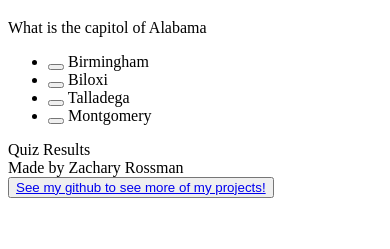
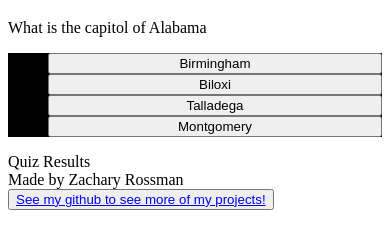
Before and after one commit to Zachary-Rossman/states-capitols-quiz, a plain HTML site: page index.html in a window 390 px wide. Both pictures are taken after a click on the button "Click to Start Quiz". Shown: the part 61-310 px from the top of the page. Drawn offline with Linux system fonts and the light colour scheme.

Commit message:
all answer options responsive; calculating score prior to clicking playBtn for next question, which needs to be fixed; placed basic styling for answer section for styling to be changed later for selected answers

```diff
--- a/CSS/style.css
+++ b/CSS/style.css
@@ -0,0 +1,9 @@
+.answerCard{
+    display: flex;
+    flex-direction: column;
+    font-family: sans-serif;
+    color: white;
+    background-color: black;
+    border: 2px 2px 2px solid blue;
+    max-width: auto;
+}
--- a/index.html
+++ b/index.html
@@ -12,26 +12,11 @@
     <main>
         <h1 class="title">States & Capitol Quiz</h1>
         <div id="question" class="question">Choose the capitol of this state.</div>
-        <ul id="answerChoices" class="answerSection">
-            <li>
-                <button type="radio" name="answer" id="a" class="answer"></button>
-                <label for="a" id="a-txt">Answer</label>
-            </li>
-
-            <li>
-                <button type="radio" name="answer" id="b" class="answer"></button>
-                <label for="b" id="b-txt">Answer</label>
-            </li>
-
-            <li>
-                <button type="radio" name="answer" id="c" class="answer"></button>
-                <label for="c" id="c-txt">Answer</label>
-            </li>
-
-            <li>
-                <button type="radio" name="answer" id="d" class="answer"></button>
-                <label for="d" id="d-txt">Answer</label>
-            </li>
+        <ul id="answerChoices" class="answerCard">
+            <button id="a" class="aBtn"></button>
+            <button id="b" class="bBtn"></button>
+            <button id="c" class="cBtn"></button>
+            <button id="d" class="dBtn"></button>
         </ul>
         <button id="playBtn" class="startBtn">Click to Start Quiz</button>
         <div id="results" class="results">Quiz Results</div>
--- a/js/script.js
+++ b/js/script.js
@@ -5,16 +5,12 @@ let answerDiv = document.querySelector(`#answerChoices`);
 let resultsDiv = document.querySelector(`#results`);
 // Response Div Buttons; To be used and changed in each function
 let a = document.querySelector(`#a`);
-let aTxt = document.querySelector(`#a-txt`);
 
 let b = document.querySelector(`#b`);
-let bTxt = document.querySelector(`#b-txt`);
 
 let c = document.querySelector(`#c`);
-let cTxt = document.querySelector(`#c-txt`);
 
 let d = document.querySelector(`#d`);
-let dTxt = document.querySelector(`#d-txt`);
 
 // Database of states and capitols
 let states = ['Alabama', 'Alaska', 'Arizona', 'Arkansas', 'California', 'Colorado', 'Connecticut', 'Delaware', 'Florida', 'Georgia', 'Hawaii', 'Idaho', 'Illinois', 'Indiana', 'Iowa', 'Kansas', 'Kentucky', 'Louisiana', 'Maine', 'Maryland', 'Massachusetts', 'Michigan', 'Minnesota', 'Mississippi', 'Missouri', 'Montana', 'Nebraska', 'Nevada', 'New Hampshire', 'New Jersey', 'New Mexico', 'New York', 'North Carolina', 'North Dakota', 'Ohio', 'Oklahoma', 'Oregon', 'Pennsylvania', 'Rhode Island', 'South Carolina', 'South Dakota', 'Tennessee', 'Texas', 'Utah', 'Vermont', 'Virginia', 'Washington', 'West Virginia', 'Wisconsin', 'Wyoming'];
@@ -62,23 +58,14 @@ function q1(){
     let answerOption4 = a1[3];
 
     // Displays option text in the HTML
-    aTxt.innerHTML = `${answerOption1}`;
-    bTxt.innerHTML = `${answerOption2}`;
-    cTxt.innerHTML = `${answerOption3}`;
-    dTxt.innerHTML = `${answerOption4}`;
+    a.innerHTML = `${answerOption1}`;
+    b.innerHTML = `${answerOption2}`;
+    c.innerHTML = `${answerOption3}`;
+    d.innerHTML = `${answerOption4}`;
 
     // Event listeners for each option
     a.addEventListener("click", function checkA(){
         if (a.click){
-            // Increments 1 to incorrect and stores to local storage; lowers score by 1
-            incorrect ++;
-
-            // Remove question
-            questionDiv.innerHTML = "";
-
-            // Hides answers
-            answerDiv.style.display = 'none';
-
             // Show play button for next question
             playBtnDiv.style.display = 'flex';
 
@@ -86,12 +73,67 @@ function q1(){
             playBtnDiv.innerHTML = 'Next State';
 
             // Event listener for next button
-            playBtnDiv.addEventListener("click", showResults);
+            playBtnDiv.addEventListener("click", function responseA(){
+                // Increments incorrect score by 1
+                incorrect ++;
 
-            // Base to be used later for reset of user selection
-            // playBtnDiv.style.display = 'flex';
-            // playBtnDiv.innerHTML = 'Next State';
-            // playBtnDiv.addEventListener("click", q2);
+                // Calls next function
+                showResults();
+            });
+        }
+    });
+    b.addEventListener("click", function checkB(){
+        if (b.click){
+            // Show play button for next question
+            playBtnDiv.style.display = 'flex';
+
+            // Text for button
+            playBtnDiv.innerHTML = 'Next State';
+
+            // Event listener for next button
+            playBtnDiv.addEventListener("click", function responseB(){
+                // Increments incorrect score by 1
+                incorrect ++;
+
+                // Calls next function
+                showResults();
+            });
+        }
+    });
+    c.addEventListener("click", function checkC(){
+        if (c.click){
+            // Show play button for next question
+            playBtnDiv.style.display = 'flex';
+
+            // Text for button
+            playBtnDiv.innerHTML = 'Next State';
+
+            // Event listener for next button
+            playBtnDiv.addEventListener("click", function responseC(){
+                // Increments incorrect score by 1
+                incorrect ++;
+
+                // Calls next function
+                showResults();
+            });
+        }
+    });
+    d.addEventListener("click", function checkD(){
+        if (d.click){
+            // Show play button for next question
+            playBtnDiv.style.display = 'flex';
+
+            // Text for button
+            playBtnDiv.innerHTML = 'Next State';
+
+            // Event listener for next button
+            playBtnDiv.addEventListener("click", function responseD(){
+                // Increments correct score by 1
+                correct ++;
+
+                // Calls next function
+                showResults();
+            });
         }
     });
     // End of this question's function
@@ -102,7 +144,10 @@ function showResults(){
     // Calculates score
     score = Math.floor(correct-incorrect);
 
-    // Display the score
+    //Set score to local storage
+
+
+    // Display the score while pulling from local storage
     resultsDiv.innerHTML = `Incorrect: ${incorrect} <br> Correct: ${correct} <br> Score: ${score}`;
 };
 
```
